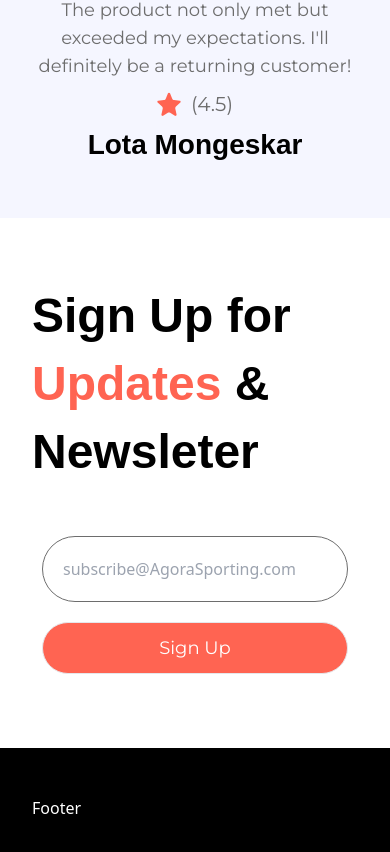
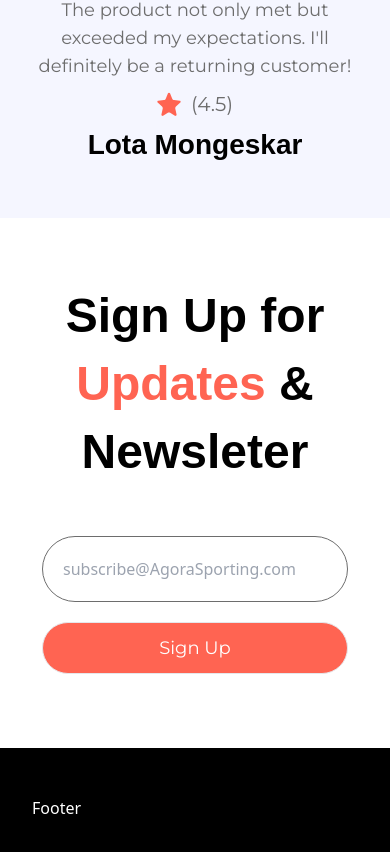
Before and after one commit to AgoraNgelale/Retail-app, a React (Vite) app: page / in a window 390 px wide. Shown: the part 8073-8925 px from the top of the page. Built offline with nearby package versions, Linux system fonts and the light colour scheme; a web font is replaced by a local one.

Commit message:
subscribe edit

```diff
--- a/src/sections/Subscribe.jsx
+++ b/src/sections/Subscribe.jsx
@@ -8,7 +8,7 @@ const Subscribe = () => {
       justify-between items-center max-lg:flex-col gap-10'
     >
       <h3 className='font-bold text-4xl font-palanquin
-      leading-[68px] lg:max-w-md'>
+      leading-[68px] lg:max-w-md max-sm:text-center'>
         Sign Up for
         <span className='text-coral-red'> Updates </span>
         & Newsleter
```
